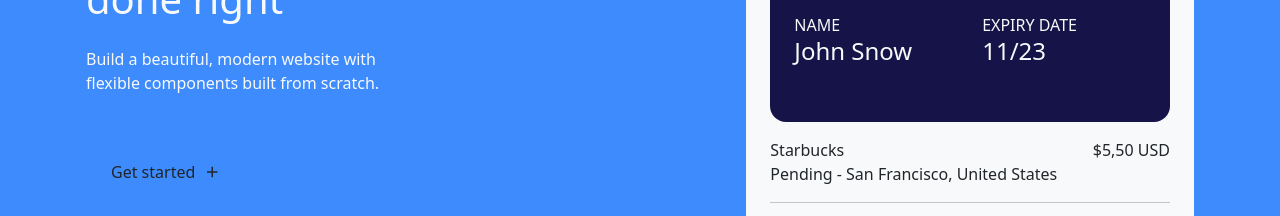
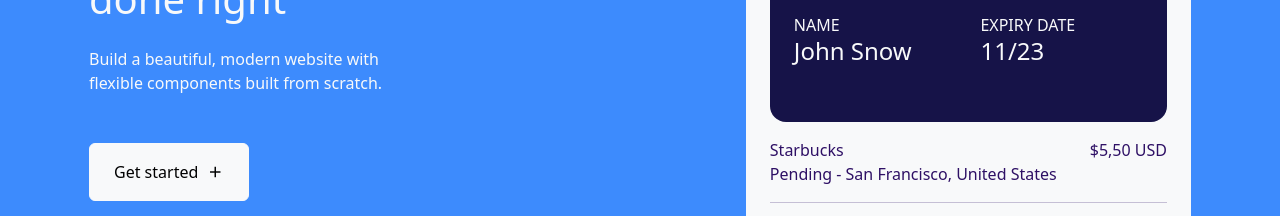
Before and after one commit to EduardoSauret/odoo-landing, a website built with webpack: page src/index.html in a window 1280 px wide. Shown: the part 392-608 px from the top of the page. Built offline with nearby package versions, Linux system fonts and the light colour scheme.

Commit message:
scss maps

```diff
--- a/src/index.html
+++ b/src/index.html
@@ -5,8 +5,8 @@
     <meta charset="utf-8">
     <meta name="viewport" content="width=device-width, initial-scale=1">
     <title>Bootstrap demo</title>
-    <link href="https://cdn.jsdelivr.net/npm/bootstrap@5.3.3/dist/css/bootstrap.min.css" rel="stylesheet"
-        integrity="sha384-QWTKZyjpPEjISv5WaRU9OFeRpok6YctnYmDr5pNlyT2bRjXh0JMhjY6hW+ALEwIH" crossorigin="anonymous">
+    <!-- <link href="https://cdn.jsdelivr.net/npm/bootstrap@5.3.3/dist/css/bootstrap.min.css" rel="stylesheet"
+        integrity="sha384-QWTKZyjpPEjISv5WaRU9OFeRpok6YctnYmDr5pNlyT2bRjXh0JMhjY6hW+ALEwIH" crossorigin="anonymous"> -->
     <link href="https://fonts.googleapis.com/icon?family=Material+Icons" rel="stylesheet">
     <link href="https://fonts.googleapis.com/icon?family=Material+Icons+Outlined" rel="stylesheet">
 
--- a/src/styles/styles.scss
+++ b/src/styles/styles.scss
@@ -1,5 +1,13 @@
 // Import all of Bootstrap's CSS
-// @import "bootstrap/scss/bootstrap";
+// $theme-colors: (
+//     "success": #5ccaa7,
+//   );
+
+
+//   $text-success: #5ccaa7 !important;
+//   $bg-success: #5ccaa7 !important;
+
+@import "bootstrap/scss/bootstrap";
 
 .bg-blue-card {
     background-color: rgb(46 16 101) !important;
@@ -152,12 +160,5 @@ hr.faded-hr {
 
 
 
-  $theme-colors: (
-    "success": #5ccaa7,
-  );
 
-
-  $text-success: #5ccaa7 !important;
-  $bg-success: #5ccaa7 !important;
-
-  @import "bootstrap/scss/bootstrap";
+//   @import "bootstrap/scss/bootstrap";
```
